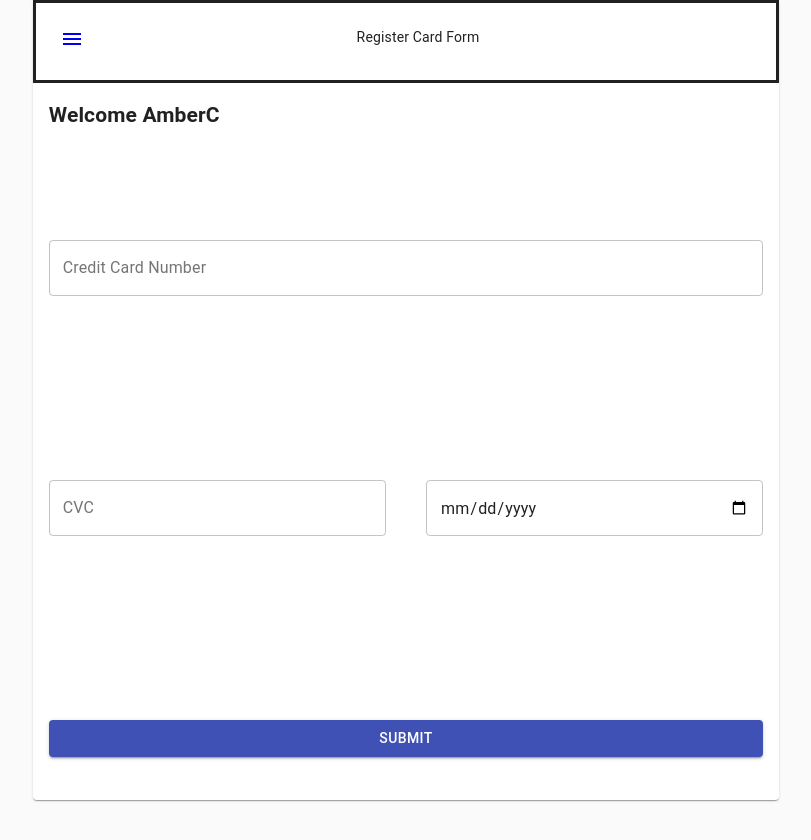
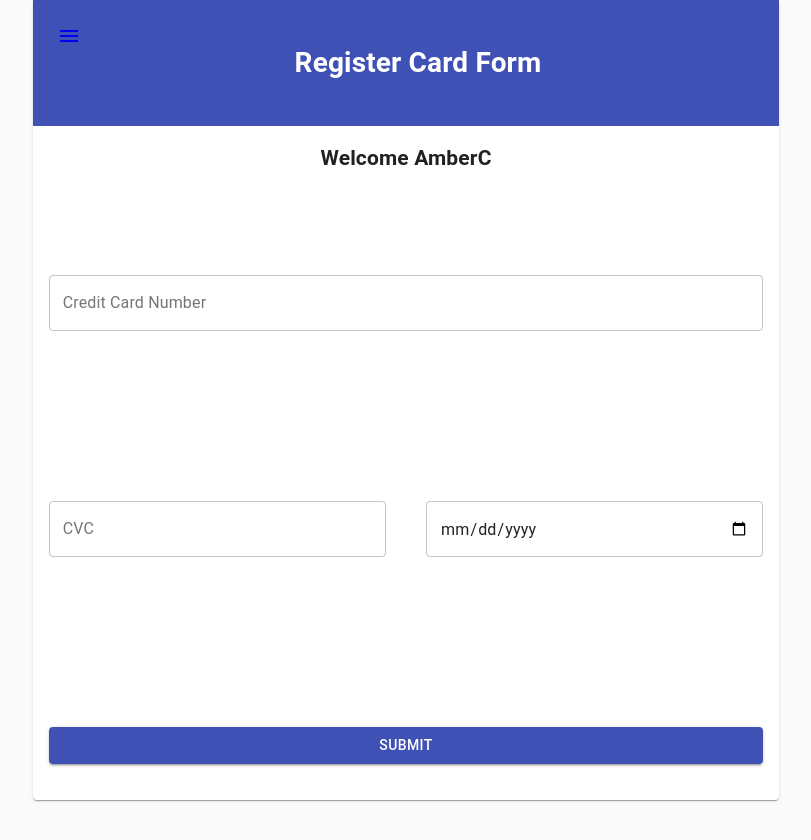
Before and after one commit to AmberCui1995/ASB_front_end, a React (Create React App) app: page / in a window 1280 px wide. Shown: the top 840 px of the page, without its empty margins (234-1045 px from the left). Built offline with nearby package versions, Linux system fonts and the light colour scheme.

Commit message:
add the toaster in front-end

```diff
--- a/package.json
+++ b/package.json
@@ -19,6 +19,7 @@
     "react-dom": "^17.0.2",
     "react-router-dom": "^5.2.0",
     "react-scripts": "4.0.3",
+    "react-toastify": "^7.0.4",
     "typescript": "^4.1.2",
     "web-vitals": "^1.0.1",
     "yup": "^0.32.9"
--- a/src/components/AppBar.tsx
+++ b/src/components/AppBar.tsx
@@ -10,14 +10,18 @@ const useStyles = makeStyles((theme: Theme) =>
             width: "100%",
             display: "flex",
             flexDirection: "row",
-            borderStyle: "solid"
+            backgroundColor: "#3f51b5"
 
         },
         icon: {
-            flexGrow: 1
+            flexGrow: 1,
+            color: "white",
+            tabSize: "0.73em",
         },
         title: {
-            flexGrow: 1
+            flexGrow: 1,
+            color: "white"
+
         },
         divider: {
             margin: theme.spacing(1, 0),
@@ -33,12 +37,12 @@ const AppBar = (prop: Props) => {
     const classes = useStyles();
     return (
         <div className={classes.appBar}>
-            <div className={classes.icon}>
+            <i className={classes.icon}>
                 {prop.icon}
-            </div><div className={classes.title}>
-                {prop.title}
-            </div>
-        </div>
+            </i><h1 className={classes.title}> {prop.title}</h1>
+        </div >
+
+
     );
 };
 
--- a/src/features/Menu.tsx
+++ b/src/features/Menu.tsx
@@ -14,6 +14,9 @@ const useStyles = makeStyles((theme: Theme) =>
     main: {
       flexGrow: 1,
       padding: theme.spacing(2),
+    },
+    header: {
+      textAlign: "center",
     },
   })
 );
@@ -34,7 +37,7 @@ const Menu = () => {
     <Box display="flex" flexDirection="column" height="100%">
       <AppBar title="Menu" icon={<BackButton />} />
       <div className={classes.main}>
-        <h3>Menu</h3>
+        <h2 className={classes.header}>Menu</h2>
       </div>
     </Box>
   );
--- a/src/features/RegisterCardForm.tsx
+++ b/src/features/RegisterCardForm.tsx
@@ -7,16 +7,20 @@ import { useFormik } from "formik";
 import * as yup from "yup";
 import Button from "@material-ui/core/Button";
 import TextField from "@material-ui/core/TextField";
-
 import AppBar from "../components/AppBar";
 import api from "./api";
 import { string } from "yup/lib/locale";
+import { ToastContainer, toast } from 'react-toastify';
+import 'react-toastify/dist/ReactToastify.css';
 
 const useStyles = makeStyles((theme: Theme) =>
     createStyles({
         main: {
             flexGrow: 1,
             padding: theme.spacing(0, 2, 2, 2),
+        },
+        header: {
+            textAlign: "center",
         },
         form: {
             width: "100%",
@@ -39,13 +43,6 @@ const validationSchema = yup.object().shape({
     expiryDate: yup.date().required(),
 });
 
-
-interface CardForm {
-    name: string,
-    cardNumber: number,
-    cvc: number,
-    expiryDate: string
-}
 const RegisterCardForm = () => {
     const classes = useStyles();
     const userName = "AmberC"
@@ -60,9 +57,15 @@ const RegisterCardForm = () => {
 
         validationSchema: validationSchema,
         onSubmit: async (values) => {
-            console.log(typeof (Number(values.cardNumber)))
+            console.log("card name:" + values.name)
+            console.log("card number:" + values.cardNumber)
+            console.log("card cvc:" + values.cvc)
             api.post("/cards", { name: values.name, cardNumber: Number(values.cardNumber), cvc: Number(values.cvc), expiryDate: values.expiryDate })
-                .then(res => alert("success")).catch(err => alert("fail"));
+                .then(res => toast.success("Submit Successfully", {
+                    position: toast.POSITION.TOP_CENTER
+                })).catch(err => toast.error("Cannot Submit, because" + err, {
+                    position: toast.POSITION.TOP_CENTER
+                }));
         }
 
     }
@@ -81,7 +84,7 @@ const RegisterCardForm = () => {
             <AppBar icon={<Icon />} title="Register Card Form" />
             <div className={classes.main}>
                 <div>
-                    <h2>Welcome {userName}</h2>
+                    <h2 className={classes.header}>Welcome {userName}</h2>
                 </div>
                 <form className={classes.form}
                     onSubmit={formik.handleSubmit}
@@ -144,7 +147,11 @@ const RegisterCardForm = () => {
                     </Button>
                 </form>
             </div>
-        </Box>
+            <ToastContainer
+                autoClose={3000}
+            />
+        </Box >
+
     );
 };
 
```
Also changed, not shown: 1 other file (tests, documents, lock files or other folders).
